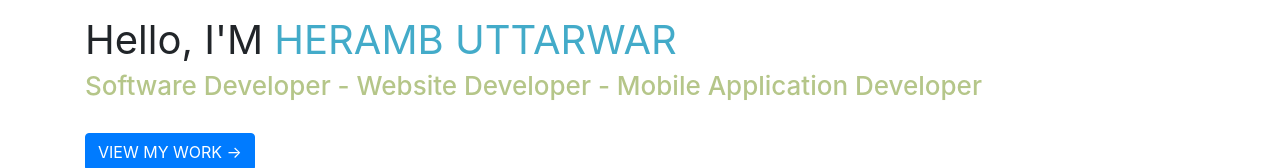
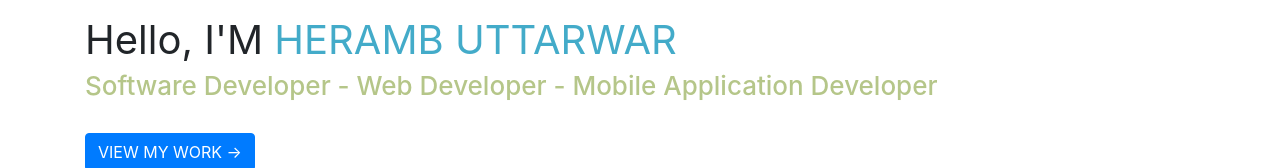
Before and after one commit to huttarwar/huttarwar.github.io, a website with bundled scripts: page index.html in a window 1280 px wide. Shown: the part 275-443 px from the top of the page. Built offline with nearby package versions, Linux system fonts and the light colour scheme; files whose address does not match are found by name; a web font is replaced by a local one.

Commit message:
Web developer update

```diff
--- a/index.html
+++ b/index.html
@@ -77,7 +77,7 @@
 		</div> -->
 		<img src="img/about/me.jpg" alt="Avatar" style="width:225px;">
 		<div class="intro-heading" style = "padding-top:60px; font-size:250%">Hello, I'M <span style="color:#43ABC9"> HERAMB UTTARWAR </span>
-		<h4 style = "color : #B5C689; font-size:65%">Software Developer - Website Developer - Mobile Application Developer</h4></div>
+		<h4 style = "color : #B5C689; font-size:65%">Software Developer - Web Developer - Mobile Application Developer</h4></div>
 		<br>
          <a class="btn btn-primary btn-xl text-uppercase js-scroll-trigger" href="#services">View my work -></a>
       </div>
```
